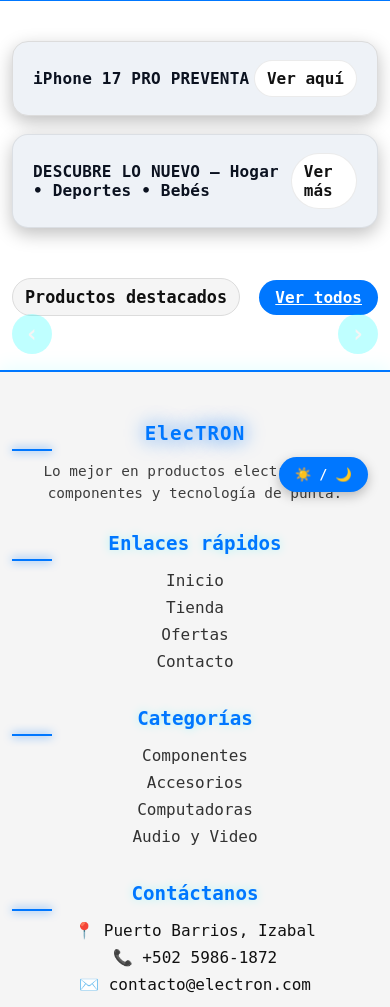
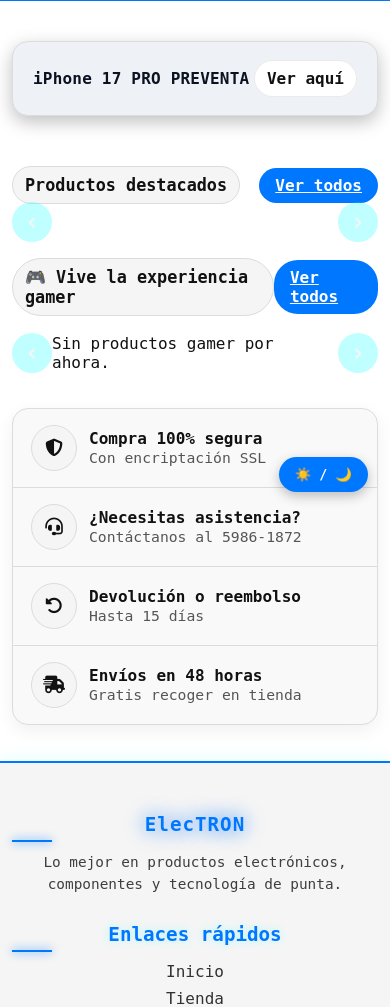
Before and after one commit to Karl-Mitx/ProyectoPrograll2025, a Django app: template productos/templates/productos/lista.html in a window 390 px wide; the page is wider, and only the part inside the window is pictured. Shown: the part 330-1337 px from the top of that part. Run offline with Django 5.2, Linux system fonts and the light colour scheme; the template is opened without the code that fills it, so the values that code supplies are empty; some libraries are stand-ins or nearby versions.

Commit message:
Nuevos productos y Barra de productos gamer

```diff
--- a/productos/static/productos/app.js
+++ b/productos/static/productos/app.js
@@ -252,6 +252,49 @@
     const rail = document.getElementById('rail-ofertas');
     if(!rail) return;
 
+(function(){
+  const rail = document.getElementById('rail-gamer');
+  if(!rail) return;
+
+  const prev = rail.parentElement.querySelector('.rail-btn.prev');
+  const next = rail.parentElement.querySelector('.rail-btn.next');
+  const step = 260;
+
+  function scrollByStep(dir){ rail.scrollBy({left: dir*step, behavior:'smooth'}); }
+  prev?.addEventListener('click', ()=>scrollByStep(-1));
+  next?.addEventListener('click', ()=>scrollByStep(1));
+
+  rail.querySelectorAll('.mini-card').forEach(function(card){
+    const priceEl = card.querySelector('.mini-card__price strong');
+    const strEl   = card.querySelector('.mini-card__price .str');
+    const badge   = card.querySelector('.mini-card__badge');
+
+    if (badge && badge.dataset.old && badge.dataset.new) {
+      const o = parseFloat(badge.dataset.old || '0');
+      const n = parseFloat(badge.dataset.new || '0');
+      if (o > n && o > 0) {
+        const pct = Math.round((1 - (n/o)) * 100);
+        badge.textContent = `-${pct}%`;
+      } else {
+        badge.remove();
+      }
+      return;
+    }
+
+    if(priceEl && strEl && badge){
+      const p = parseFloat(priceEl.textContent.replace(/[^\d.]/g,'') || '0');
+      const o = parseFloat(strEl.textContent.replace(/[^\d.]/g,'')   || '0');
+      if(o > p && o > 0){
+        const pct = Math.round((1 - (p/o)) * 100);
+        badge.textContent = `-${pct}%`;
+      } else {
+        badge.remove?.();
+      }
+    }
+  });
+})();
+
+
     const prev = rail.parentElement.querySelector('.rail-btn.prev');
     const next = rail.parentElement.querySelector('.rail-btn.next');
     const step = 260;
--- a/productos/static/productos/style.css
+++ b/productos/static/productos/style.css
@@ -707,3 +707,92 @@
   padding:8px 12px;
   border-radius:999px;
 }
+
+/* ===== Partners / Servicios ===== */
+.partners{
+  max-width:1200px;
+  margin:36px auto 18px;
+  padding:0 12px;
+}
+.partners__grid{
+  display:grid;
+  grid-template-columns:repeat(4,1fr);
+  gap:28px;
+}
+@media (max-width:1000px){
+  .partners__grid{ grid-template-columns:repeat(2,1fr); }
+}
+@media (max-width:560px){
+  .partners__grid{ grid-template-columns:1fr; }
+}
+.partners__item{
+  text-align:center;
+  padding:22px 12px;
+  background:var(--card-bg);
+  border:1px solid var(--line);
+  border-radius:16px;
+  box-shadow:0 6px 18px rgba(0,0,0,.06);
+}
+.partners__logo{
+  width:auto;
+  height:70px;             /* ajusta según tu logo */
+  object-fit:contain;
+  margin:0 auto 12px;
+  display:block;
+  filter: none;            /* puedes usar brightness(.9) si quieres “suavizar” */
+}
+.partners__text{
+  color:var(--text);
+  opacity:.85;
+  line-height:1.4;
+  max-width:36ch;
+  margin:0 auto;
+  font-size:.95rem;
+}
+
+/* ===== Ventajas (USPs) ===== */
+.usps{
+  max-width:1200px;
+  margin:10px auto 36px;
+  padding:0 12px;
+}
+.usps__grid{
+  display:grid;
+  grid-template-columns:repeat(4,1fr);
+  border:1px solid var(--line);
+  border-radius:16px;
+  overflow:hidden;
+  background:var(--card-bg);
+  box-shadow:0 6px 18px rgba(0,0,0,.06);
+}
+@media (max-width:900px){
+  .usps__grid{ grid-template-columns:repeat(2,1fr); }
+}
+@media (max-width:560px){
+  .usps__grid{ grid-template-columns:1fr; }
+}
+.usps__item{
+  display:flex;
+  align-items:center;
+  gap:12px;
+  padding:16px 18px;
+  border-right:1px solid var(--line);
+}
+.usps__item:nth-child(4n){ border-right:none; }
+@media (max-width:900px){
+  .usps__item{ border-right:none; border-bottom:1px solid var(--line); }
+  .usps__item:last-child{ border-bottom:none; }
+}
+.usps__icon{
+  width:46px; height:46px;
+  border-radius:50%;
+  display:grid; place-items:center;
+  background:var(--secondary);
+  border:1px solid var(--line);
+  flex:0 0 auto;
+  font-size:1.1rem;
+  color:var(--text);
+}
+.usps__body{ line-height:1.25; }
+.usps__title{ font-weight:800; display:block; }
+.usps__desc{ color:var(--text); opacity:.7; font-size:.92rem; }
--- a/productos/templates/productos/lista.html
+++ b/productos/templates/productos/lista.html
@@ -3,7 +3,7 @@
 <head>
     <meta charset="utf-8"/>
     <meta name="viewport" content="width=device-width, initial-scale=1"/>
-    <title>Tienda de Electrónica</title>
+    <title>ElecTRON - Tienda de Electrónica</title>
     {% load static %}
     <link rel="stylesheet" href="{% static 'productos/style.css' %}">
     <link rel="stylesheet" href="https://cdnjs.cloudflare.com/ajax/libs/font-awesome/6.5.0/css/all.min.css">
@@ -101,19 +101,20 @@
 </div>
 
 <section class="promo-strip">
-  <a href="#" class="promo-pill">
-    <div class="promo-pill__label">
-      <strong>iPhone 17 PRO</strong> PREVENTA
-    </div>
-    <span class="promo-pill__cta">Ver aquí</span>
-  </a>
-
-  <a href="#" class="promo-pill soft">
-    <div class="promo-pill__label">
-      <strong>DESCUBRE LO NUEVO</strong> – Hogar • Deportes • Bebés
-    </div>
-    <span class="promo-pill__cta">Ver más</span>
-  </a>
+  {% for pill in promo_pills %}
+    <a href="{{ pill.enlace|default:'#' }}"
+       class="promo-pill{% if pill.variante == 'soft' %} soft{% endif %}">
+      <div class="promo-pill__label">
+        {{ pill.label_html|safe }}
+      </div>
+      <span class="promo-pill__cta">{{ pill.cta_text }}</span>
+    </a>
+  {% empty %}
+    <a href="#" class="promo-pill">
+      <div class="promo-pill__label"><strong>iPhone 17 PRO</strong> PREVENTA</div>
+      <span class="promo-pill__cta">Ver aquí</span>
+    </a>
+  {% endfor %}
 </section>
 
 <section class="promo-grid" aria-label="Promociones destacadas">
@@ -191,6 +192,56 @@
     <button class="rail-btn next" aria-label="Siguiente">›</button>
   </div>
 </section>
+<section class="featured">
+  <div class="featured__head">
+    <h2 class="featured__title">🎮 Vive la experiencia gamer</h2>
+    <a href="{% url 'productos_todos' %}?type=Consola" class="btn eco">Ver todos</a>
+  </div>
+
+  <div class="featured__rail">
+    <button class="rail-btn prev" aria-label="Anterior">‹</button>
+
+    <div class="rail" id="rail-gamer">
+      {% for p in gamer_products %}
+      <article class="mini-card">
+        <a class="mini-card__img" href="#">
+          <img src="{{ p.imagen.url }}" alt="{{ p.nombre }}">
+          {% comment %} Badge de descuento (lo calculamos con JS) {% endcomment %}
+          {% if p.precio_original %}
+            <span class="mini-card__badge"
+                  data-old="{{ p.precio_original }}"
+                  data-new="{{ p.precio }}">-%</span>
+          {% endif %}
+        </a>
+
+        <div class="mini-card__body">
+          <div class="mini-card__brand">
+            Marca: <a href="?brand={{ p.marca|urlencode }}">{{ p.marca }}</a>
+          </div>
+
+          <a class="mini-card__name name" href="#">{{ p.nombre }}</a>
+
+          <div class="mini-card__price">
+            <strong class="price">Q{{ p.precio }}</strong>
+            {% if p.precio_original %}
+              <span class="str">Q{{ p.precio_original }}</span>
+            {% endif %}
+          </div>
+
+          <div class="mini-card__cta">
+            <button class="btn eco" data-add="{{ p.id }}">Añadir al carrito</button>
+          </div>
+        </div>
+      </article>
+      {% empty %}
+        <p>Sin productos gamer por ahora.</p>
+      {% endfor %}
+    </div>
+
+    <button class="rail-btn next" aria-label="Siguiente">›</button>
+  </div>
+</section>
+
 
 <aside id="drawer" class="drawer" aria-hidden="true">
   <header style="display:flex;align-items:center;justify-content:space-between;padding:12px;">
@@ -212,8 +263,44 @@
     </div>
   </footer>
 </aside>
+<div id="overlay" class="overlay" role="dialog" aria-modal="true" aria-hidden="true"></div>
 
-<div id="overlay" class="overlay" role="dialog" aria-modal="true" aria-hidden="true"></div>
+<section class="usps">
+  <div class="usps__grid">
+    <article class="usps__item">
+      <div class="usps__icon"><i class="fa-solid fa-shield-halved"></i></div>
+      <div class="usps__body">
+        <strong class="usps__title">Compra 100% segura</strong>
+        <div class="usps__desc">Con encriptación SSL</div>
+      </div>
+    </article>
+
+    <article class="usps__item">
+      <div class="usps__icon"><i class="fa-solid fa-headset"></i></div>
+      <div class="usps__body">
+        <strong class="usps__title">¿Necesitas asistencia?</strong>
+        <div class="usps__desc">Contáctanos al 5986-1872</div>
+      </div>
+    </article>
+
+    <article class="usps__item">
+      <div class="usps__icon"><i class="fa-solid fa-rotate-left"></i></div>
+      <div class="usps__body">
+        <strong class="usps__title">Devolución o reembolso</strong>
+        <div class="usps__desc">Hasta 15 días</div>
+      </div>
+    </article>
+
+    <article class="usps__item">
+      <div class="usps__icon"><i class="fa-solid fa-truck-fast"></i></div>
+      <div class="usps__body">
+        <strong class="usps__title">Envíos en 48 horas</strong>
+        <div class="usps__desc">Gratis recoger en tienda</div>
+      </div>
+    </article>
+  </div>
+</section>
+
 <footer class="footer">
   <div class="footer-container">
     <div class="footer-section">
```
Also changed, not shown: productos/admin.py (+7 -0 lines), productos/models.py (+42 -1 lines), productos/views.py (+8 -1 lines), db.sqlite3, media/productos/HACPBPDPA_1_22092025180358.webp (added), media/productos/HP581_1.webp (added), media/productos/IPHONE15P512GR_1.webp (added), media/productos/IPHONEAIR256BL_1.webp (added), media/productos/MXP93AMA_1.webp (added), media/productos/MXP93AMA_1_u9VtLgH.webp (added), media/productos/PS5PORTAL_1.webp (added), media/productos/reloj-checador-de-huella-digital-con-wi-fi.jpg (added), media/productos/wrw32cktww.webp (added), media/promos/home_grid_low_left_audifonos_lg_0d478ae05d.webp (added), 2 more files.
